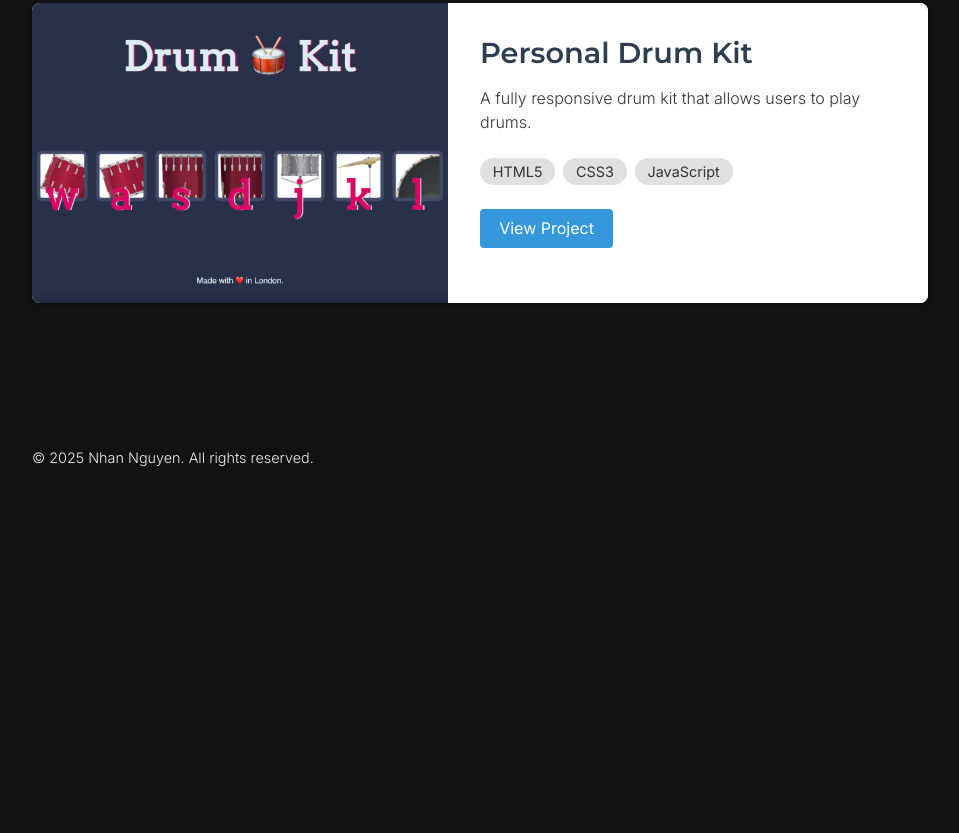
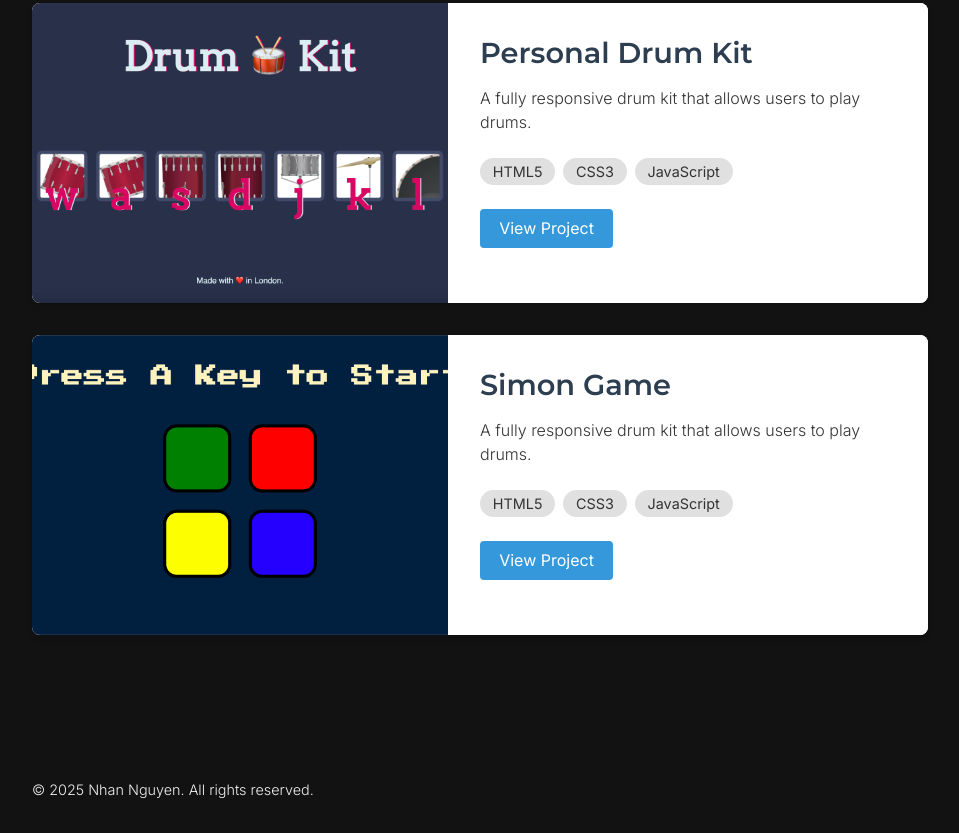
Before and after one commit to nhanqtnguyen/Capstone-2, a plain HTML site: page index.html in a window 1280 px wide. Shown: the part 1470-2303 px from the top of the page, without its empty margins (160-1119 px from the left). Before the commit the page ends 1971 px from the top, so only its background shows below. Drawn offline with Linux system fonts and the light colour scheme.

Commit message:
Add files via upload

```diff
--- a/index.html
+++ b/index.html
@@ -74,9 +74,27 @@
                     <span class="project-card__tag">CSS3</span>
                     <span class="project-card__tag">JavaScript</span>
                 </div>
-                <a href="https://nhanqtnguyen.github.io/drum-kit/" class="project-card__button">View Project</a>
+                <a href="https://nhanqtnguyen.github.io/simon-game/" class="project-card__button">View Project</a>
             </div>
         </div>
+
+        <div class="project-card">
+            <div class="project-card__image" style="background-image: url('simon-game.png');"></div>
+            <div class="project-card__content">
+                <h3 class="project-card__title">Simon Game</h3>
+                <p class="project-card__description">
+                    A fully responsive drum kit that allows users to play drums.
+                </p>
+                <div class="project-card__tags">
+                    <span class="project-card__tag">HTML5</span>
+                    <span class="project-card__tag">CSS3</span>
+                    <span class="project-card__tag">JavaScript</span>
+                </div>
+                <a href="https://nhanqtnguyen.github.io/simon-game/" class="project-card__button">View Project</a>
+            </div>
+        </div>
+
+
     </section>
 
     <!-- Footer -->
```
Also changed, not shown: simon-game.png (added).
